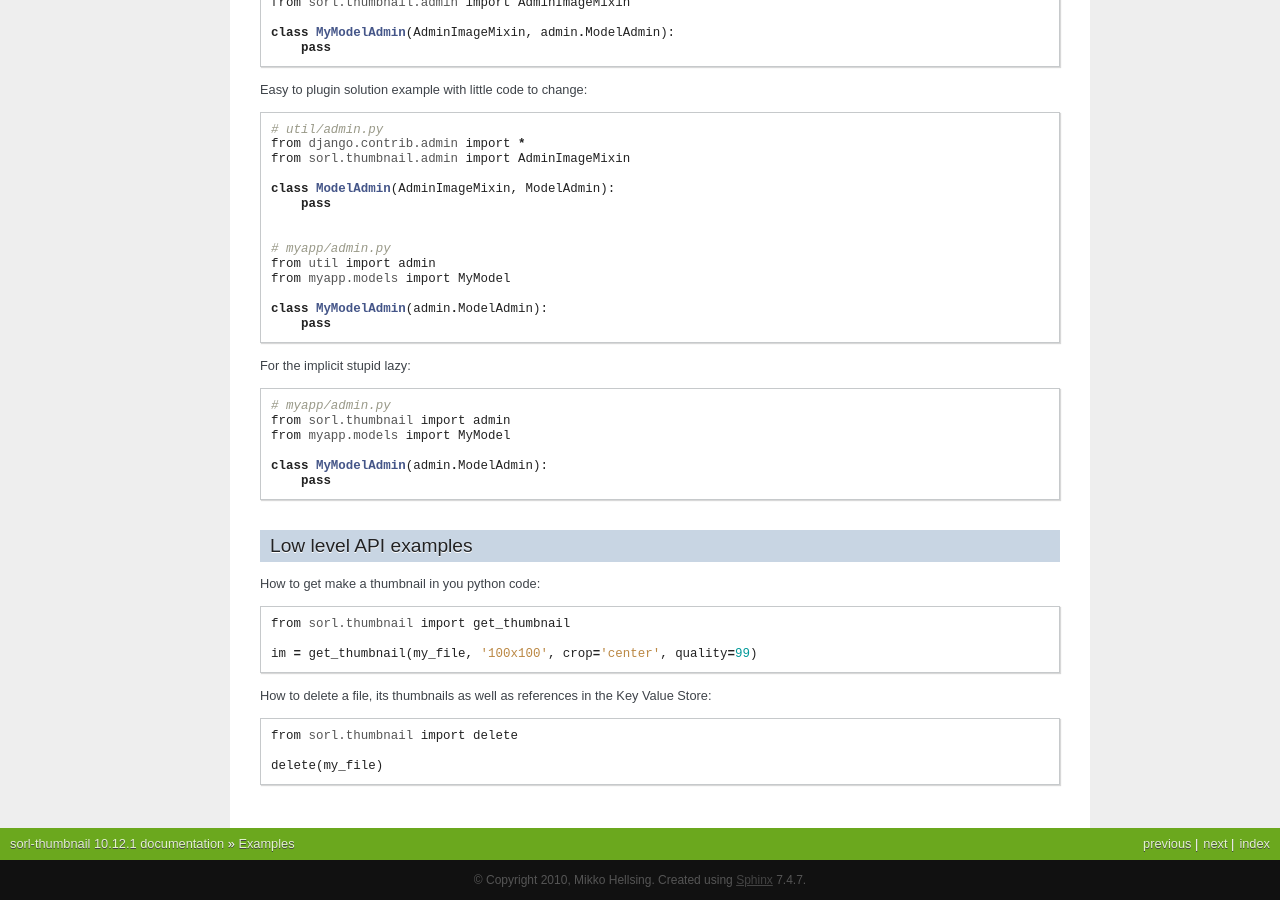
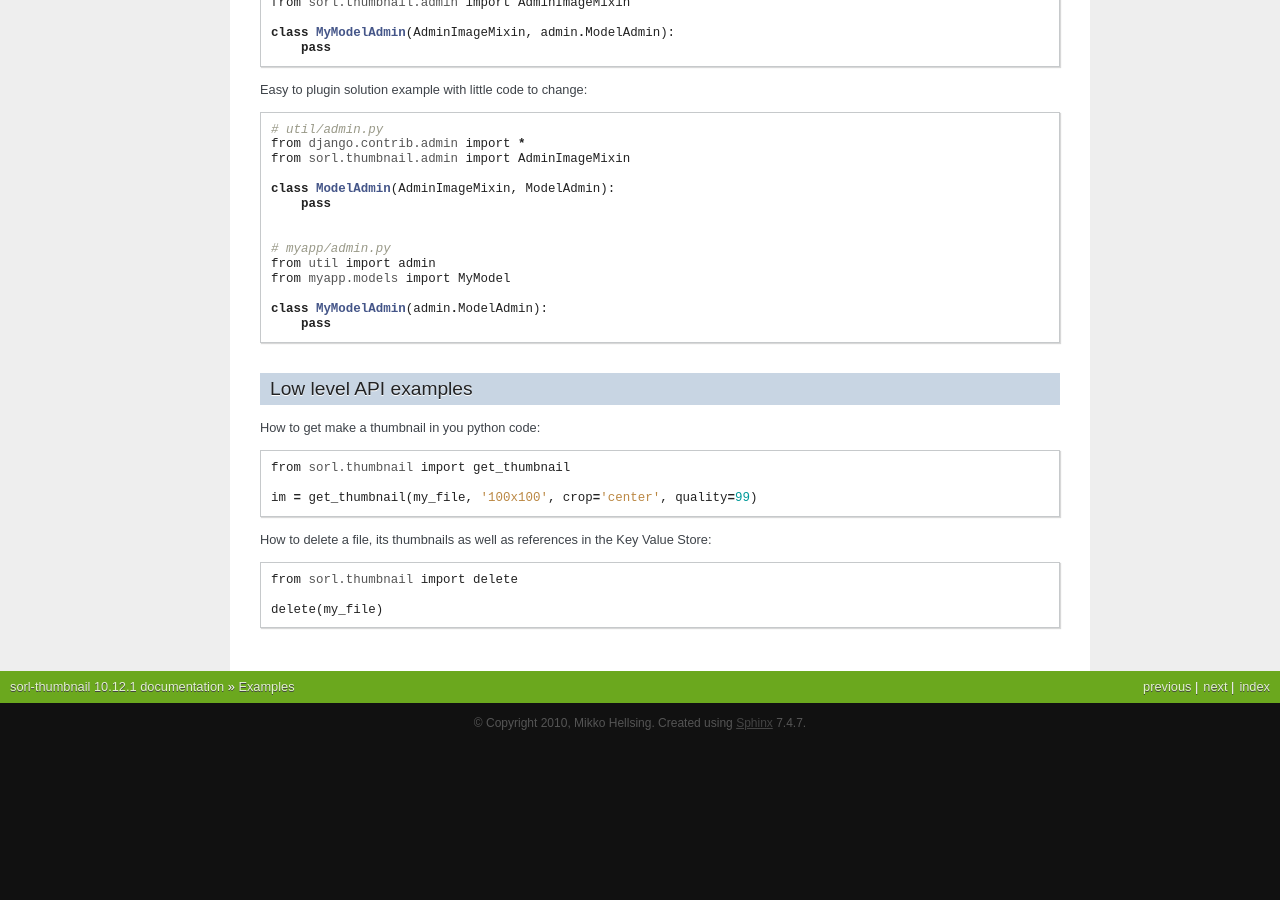
Before and after one commit to jazzband/sorl-thumbnail, a Sphinx documentation site: the page built from docs/examples.rst, in a window 1280 px wide and 900 px high, scrolled down 1978 px. Built offline with Sphinx 7.4.7, drawn with Linux system fonts in a browser that asks for light colours; after the commit the page ends 2721 px from its top, so only the background shows below that.

Commit message:
rm ModelAdmin

```diff
--- a/docs/examples.rst
+++ b/docs/examples.rst
@@ -142,16 +142,6 @@
         pass
 
 
-For the implicit stupid lazy::
-
-    # myapp/admin.py
-    from sorl.thumbnail import admin
-    from myapp.models import MyModel
-
-    class MyModelAdmin(admin.ModelAdmin):
-        pass
-
-
 Low level API examples
 ======================
 How to get make a thumbnail in you python code::
```
Also changed, not shown: 1 other file.
